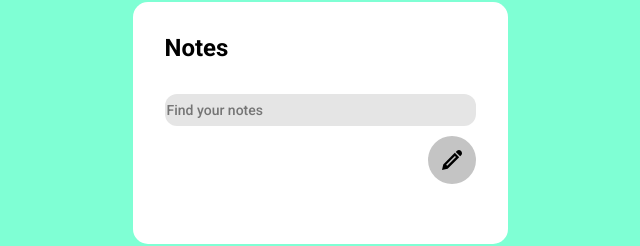
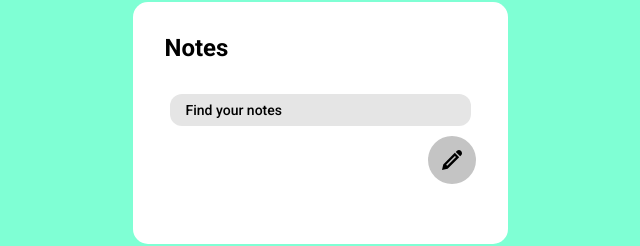
Before and after one commit to martinyis/NotesApp-React, a React (Create React App) app: page / in a window 1280 px wide. Shown: the part 98-344 px from the top of the page, without its empty margins (320-960 px from the left). Built offline with nearby package versions, Linux system fonts and the light colour scheme.

Commit message:
Last corrections

```diff
--- a/src/App.css
+++ b/src/App.css
@@ -21,6 +21,7 @@ body {
   height: 32px;
   margin: 0px auto;
   margin-top: 32px;
+  padding: 0 5px;
 }
 .findNoteInput {
   width: 100%;
@@ -34,6 +35,15 @@ body {
   background: #e5e5e5;
   border-radius: 12px;
   border: none;
+  padding-left: 16px;
+}
+.findNoteInput::placeholder {
+  font-family: Roboto;
+  font-style: normal;
+  font-weight: 500;
+  font-size: 14px;
+  line-height: 16px;
+  color: #000000;
 }
 
 /* Styles for notes */
@@ -47,6 +57,7 @@ body {
   overflow: scroll;
   margin-top: 32px;
   overflow-x: hidden;
+  overflow-y: scroll;
 }
 .note {
   max-width: 311px;
@@ -57,6 +68,7 @@ body {
   flex-direction: column;
   align-items: flex-start;
   cursor: pointer;
+  margin: 0px 5px;
 }
 .note__name {
   font-family: Roboto;
--- a/src/App.js
+++ b/src/App.js
@@ -25,6 +25,7 @@ function App() {
         date: generateDateString(),
       },
     ]);
+    // add note to local storage
   };
   const changePage = () => {
     page === 0 ? setPage(1) : setPage(0);
@@ -41,7 +42,7 @@ function App() {
   };
   return (
     <div className="App">
-      {page == 0 ? (
+      {page === 0 ? (
         <NotesContainer
           onChangeSearchValue={onChangeSearchValue}
           searchValue={searchValue}
--- a/src/components/Notes/Notes.js
+++ b/src/components/Notes/Notes.js
@@ -5,7 +5,7 @@ const Notes = function (props) {
     <div className="notes">
       {notes
         .filter((note) => {
-          const title = note.title;
+          const title = note.title.toLowerCase();
           return title.includes(searchValue);
         })
         .map((note) => {
--- a/src/components/UI/Back.js
+++ b/src/components/UI/Back.js
@@ -1,9 +1,10 @@
 import { BiArrowToLeft } from 'react-icons/bi';
-
+import classes from './Back.module.css';
 const Back = function (props) {
   const { changePage, addNote } = props;
   return (
     <BiArrowToLeft
+      className={classes.backBtn}
       onClick={() => {
         changePage();
         addNote?.(
--- /dev/null
+++ b/src/components/UI/Back.module.css
@@ -0,0 +1,3 @@
+.backBtn {
+  cursor: pointer;
+}
```
